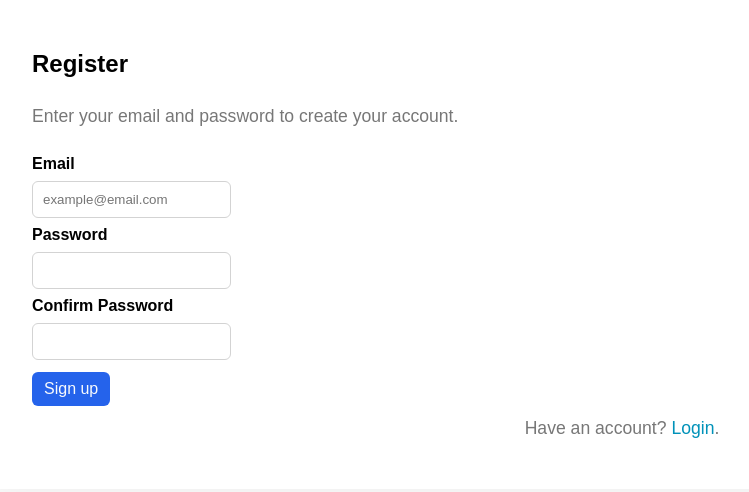
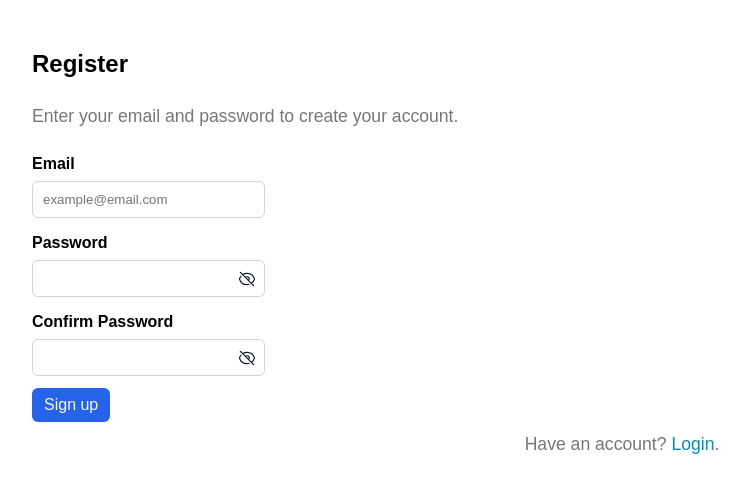
Before and after one commit to DPuddinu/agenda-tutorato-react, a React (Vite) app: page /register in a window 1280 px wide. Shown: the top 492 px of the page, without its empty margins (18-767 px from the left). Built offline with nearby package versions, Linux system fonts and the light colour scheme.

Commit message:
feat: password input field

```diff
--- /dev/null
+++ b/src/components/password-input/eye-slash-password.css
@@ -0,0 +1,30 @@
+.input-container {
+  display: flex;
+  align-items: center;
+  border: 1px solid lightgray;
+  border-radius: 0.375rem;
+  width: fit-content;
+}
+
+.input-container:focus-within {
+  outline: 2px solid black;
+}
+
+#password {
+  border: none;
+  outline: none;
+}
+
+.switch-btn {
+  display: flex;
+  align-items: center;
+  background-color: transparent;
+  box-shadow: none !important;
+  &:hover {
+    box-shadow: none !important;
+  }
+}
+
+img {
+  box-shadow: none !important;
+}
--- /dev/null
+++ b/src/components/password-input/password-input.tsx
@@ -0,0 +1,19 @@
+import { forwardRef, InputHTMLAttributes, useState } from 'react';
+import eyeSlash from '../../assets/icons/eye-slash.svg';
+import eye from '../../assets/icons/eye.svg';
+import './eye-slash-password.css'
+
+export type Ref = HTMLInputElement;
+type InputProps = InputHTMLAttributes<HTMLInputElement>;
+
+export const PasswordInput = forwardRef<Ref, InputProps>((props, ref) => {
+  const [showPassword, setShowPassword] = useState(false);
+  return (
+    <div className="input-container">
+      <input ref={ref} required id="password" type={showPassword ? 'text' : 'password'} {...props} />
+      <button className="px-2 switch-btn" id="eye" onClick={() => setShowPassword((show) => !show)} type="button">
+        <img src={showPassword ? eye : eyeSlash} />
+      </button>
+    </div>
+  );
+});
--- a/src/pages/login/login-page.tsx
+++ b/src/pages/login/login-page.tsx
@@ -1,3 +1,4 @@
+import { PasswordInput } from '@/components/password-input/password-input.tsx';
 import { zodResolver } from '@hookform/resolvers/zod';
 import React, { useState } from 'react';
 import { useForm } from 'react-hook-form';
@@ -21,7 +22,7 @@ export const LoginPage: React.FC = () => {
   const onSubmit = async (data: LoginPayload) => {
     try {
       const res = await login(data);
-      if(res.status === 'success') {
+      if (res.status === 'success') {
         navigate('/dashboard');
       } else {
         setErrorMessage('Something went wrong!');
@@ -40,11 +41,19 @@ export const LoginPage: React.FC = () => {
       <form id="loginForm" className="flex flex-col gap-5" onSubmit={handleSubmit(onSubmit)}>
         <h2>Login</h2>
         <p className="py-5">Enter your email and password to access your account.</p>
+        <div className="w-fit flex flex-col gap-4">
           <div className="flex flex-col gap-2">
             <label htmlFor="email">
               <b>Email</b>
             </label>
-          <input required id="email" type="email" placeholder="example@email.com" {...register('email')} />
+            <input
+              className="w-auto"
+              required
+              id="email"
+              type="email"
+              placeholder="example@email.com"
+              {...register('email')}
+            />
             {errors.email && (
               <span id="errorUser" className="error">
                 {errors.email.message}
@@ -55,27 +64,25 @@ export const LoginPage: React.FC = () => {
             <label htmlFor="password" className="flex gap-2">
               <b>Password</b>
             </label>
-          <input required id="password" type="password" {...register('password')} />
-          {errors.password && (
-            <span id="errorPass" className="error">
-              {errors.password.message}
-            </span>
-          )}
+            <PasswordInput {...register('password')} />
             {errorMessage && (
               <span id="loginError" className="error">
                 {errorMessage}
               </span>
             )}
           </div>
+        </div>
+
         <button type="submit" disabled={isSubmitting}>
           Sign in
         </button>
-        <div className="pt-1 ">
-          <p className="text-sm">
+        <div className="flex flex-col signin items-center justify-center border-t-1 pt-1">
+          <p>
             Don't have an account?{' '}
             <a href="/register" className="font-color-link">
-              <b>Register</b>
+              Register
             </a>
+            .
           </p>
         </div>
       </form>
--- a/src/pages/register/register-page.tsx
+++ b/src/pages/register/register-page.tsx
@@ -1,3 +1,4 @@
+import { PasswordInput } from '@/components/password-input/password-input';
 import { RegisterFormSchema, RegisterPayload } from '@/features/auth/types/auth.types';
 import { zodResolver } from '@hookform/resolvers/zod';
 import React, { useState } from 'react';
@@ -39,40 +40,50 @@ export const RegisterPage: React.FC = () => {
       <form id="registerForm" className="flex flex-col gap-2" onSubmit={handleSubmit(onSubmit)}>
         <h2>Register</h2>
         <p className="py-5">Enter your email and password to create your account.</p>
+        <div className="w-fit flex flex-col gap-4">
           <div className="flex flex-col items-baseline gap-2">
             <label htmlFor="email">
               <strong>Email</strong>
             </label>
-          <input required id="email" type="email" placeholder="example@email.com" {...register('email')} />
+            <input
+              className="w-auto"
+              required
+              id="email"
+              type="email"
+              placeholder="example@email.com"
+              {...register('email')}
+            />
             {errors.email && (
               <span id="errorUser" className="error">
                 {errors.email.message}
               </span>
             )}
           </div>
-        <div className="flex flex-col items-baseline gap-2">
-          <label htmlFor="password">
-            <strong>Password</strong>
+          <div className="flex flex-col gap-2">
+            <label htmlFor="password" className="flex gap-2">
+              <b>Password</b>
             </label>
-          <input required id="password" type="password" {...register('password')} />
+            <PasswordInput {...register('password')} />
+          </div>
+
+          <div className="flex flex-col gap-2">
+            <label htmlFor="confirmPassword">
+              <strong>Confirm Password</strong>
+            </label>
             {errors.password && (
               <span id="errorPass" className="error">
                 {errors.password.message}
               </span>
             )}
-        </div>
-        <div className="flex flex-col gap-2">
-          <label htmlFor="confirmPassword">
-            <strong>Confirm Password</strong>
-          </label>
-          <input required id="confirmPassword" type="password" {...register('confirmPassword')} />
+            <PasswordInput {...register('confirmPassword')} />
             {errors.confirmPassword && (
               <span id="errorConfirmPass" className="error">
                 {errors.confirmPassword.message}
               </span>
             )}
           </div>
-        <div className='pt-1'>
+        </div>
+        <div className="pt-1">
           {errorMessage && (
             <span id="registerError" className="error">
               {errorMessage}
--- a/src/styles/common.css
+++ b/src/styles/common.css
@@ -385,6 +385,7 @@ h6 {
 }
 
 input[type='password'],
+input[type='text'],
 input[type='email'] {
   padding: 10px;
   border: 1px solid lightgray;
@@ -503,3 +504,9 @@ img {
   height: 1.5rem;
   width: 1.5rem;
 }
+.w-min {
+  width: min-content;
+}
+.w-fit {
+  width: fit-content;
+}
```
Also changed, not shown: src/assets/icons/eye-slash.svg, src/assets/icons/eye.svg. Lines whose indentation alone changed are shown as unchanged.
